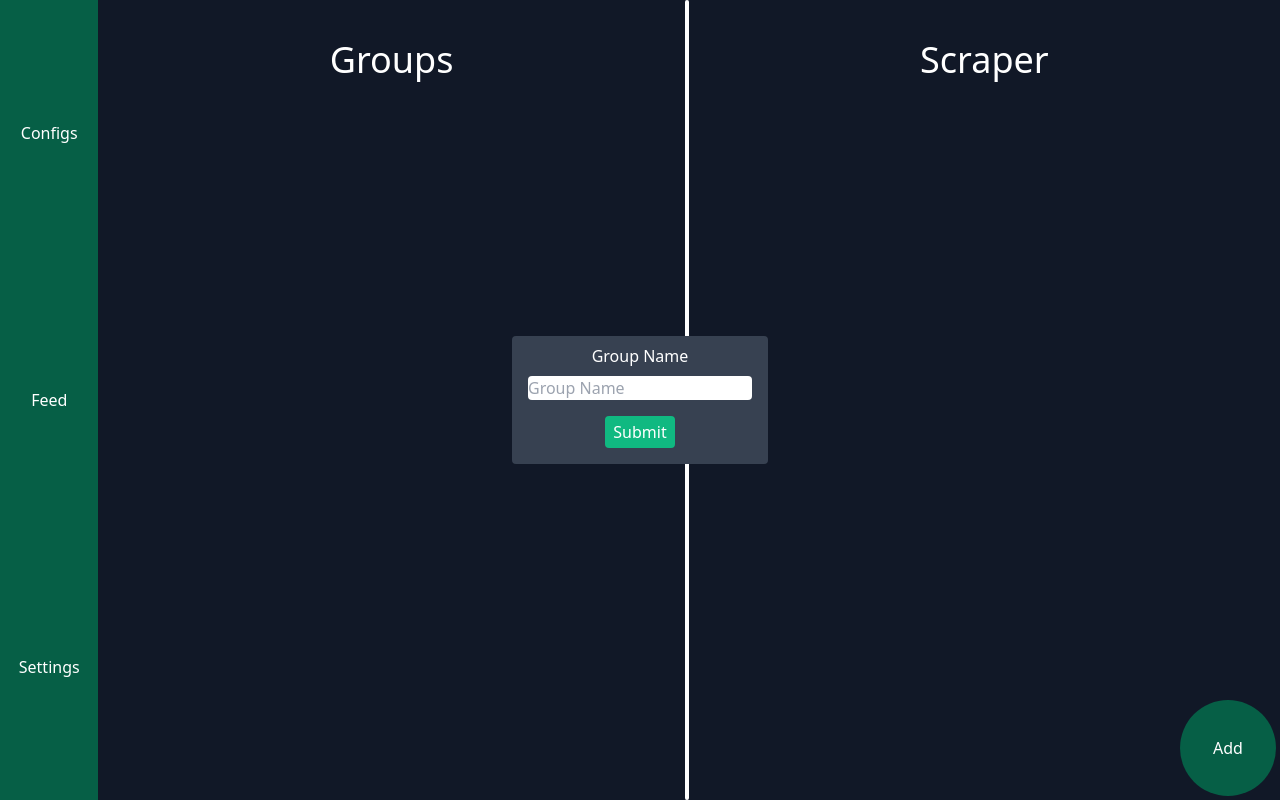
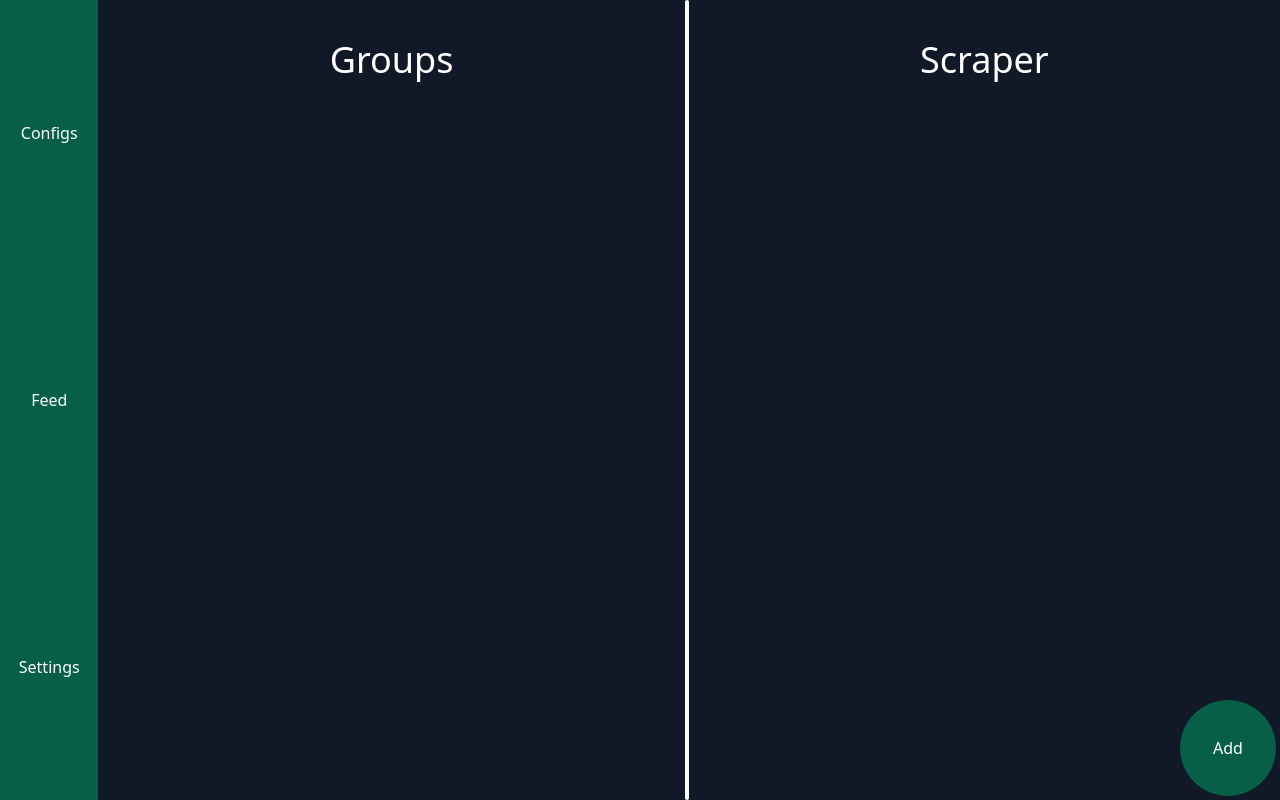
Before and after one commit to NAEK2K/Reddit-Scraper-Config-Generator, a React app in the folder app/: page / in a window 1280 px wide. Built offline with nearby package versions, Linux system fonts and the light colour scheme.

Commit message:
made buttons work but positioning will be fixed

```diff
--- a/app/src/components/Button.jsx
+++ b/app/src/components/Button.jsx
@@ -1,9 +1,11 @@
 import React from 'react';
 
-export default function Button( { label } ) {
+export default function Button( { label, setOpen } ) {
     return (
-        <div className="py-1 px-2 bg-green-500 rounded flex justify-center items-center">
+        <button
+            onClick={() => setOpen(false)}
+            className="py-1 px-2 bg-green-500 rounded flex justify-center items-center">
             <p className="text-white font-thin">{label}</p>
-        </div>
+        </button>
     )
 }
--- a/app/src/components/Create.jsx
+++ b/app/src/components/Create.jsx
@@ -2,19 +2,30 @@
 import Button from "./Button";
 // import PopupContainer from "./PopupContainer";
 
-export default function Create() {
-
+export default function Create({ setOpen }) {
   return (
     <div className="h-32 w-64 rounded bg-gray-700">
       <div className="flex justify-center flex-col p-2 px-4">
-        <p className="font-thin text-white text-center">Group Name</p>
+        <div className="grid grid-cols-3">
+          <p className="font-thin text-white text-center col-span-2 flex justify-end">Group Name</p>
+          <div className="flex justify-end">
+            <button
+              onClick={() => setOpen(false)}
+              className="rounded-full h-4 w-4 flex items-center justify-center bg-red-900">
+          </button>
+          </div>
+
+        </div>
+
         <input
           type="text"
           className="rounded font-thin mt-2 mb-4"
           placeholder="Group Name"
         />
         <div className=" flex justify-center">
-          <Button label="Submit" />
+          <Button
+            setOpen={setOpen}
+            label="Submit" />
         </div>
       </div>
     </div>
--- a/app/src/pages/Configs.jsx
+++ b/app/src/pages/Configs.jsx
@@ -23,10 +23,12 @@ export default function Configs() {
           Add
         </button>
       </div>
-      {!open && (
+      {open && (
         <div className="absolute inset-0 w-screen h-screen">
           <div className="flex h-full justify-center items-center">
-            <Create />
+            <Create
+              setOpen={setOpen}
+            />
           </div>
         </div>
       )}
```
